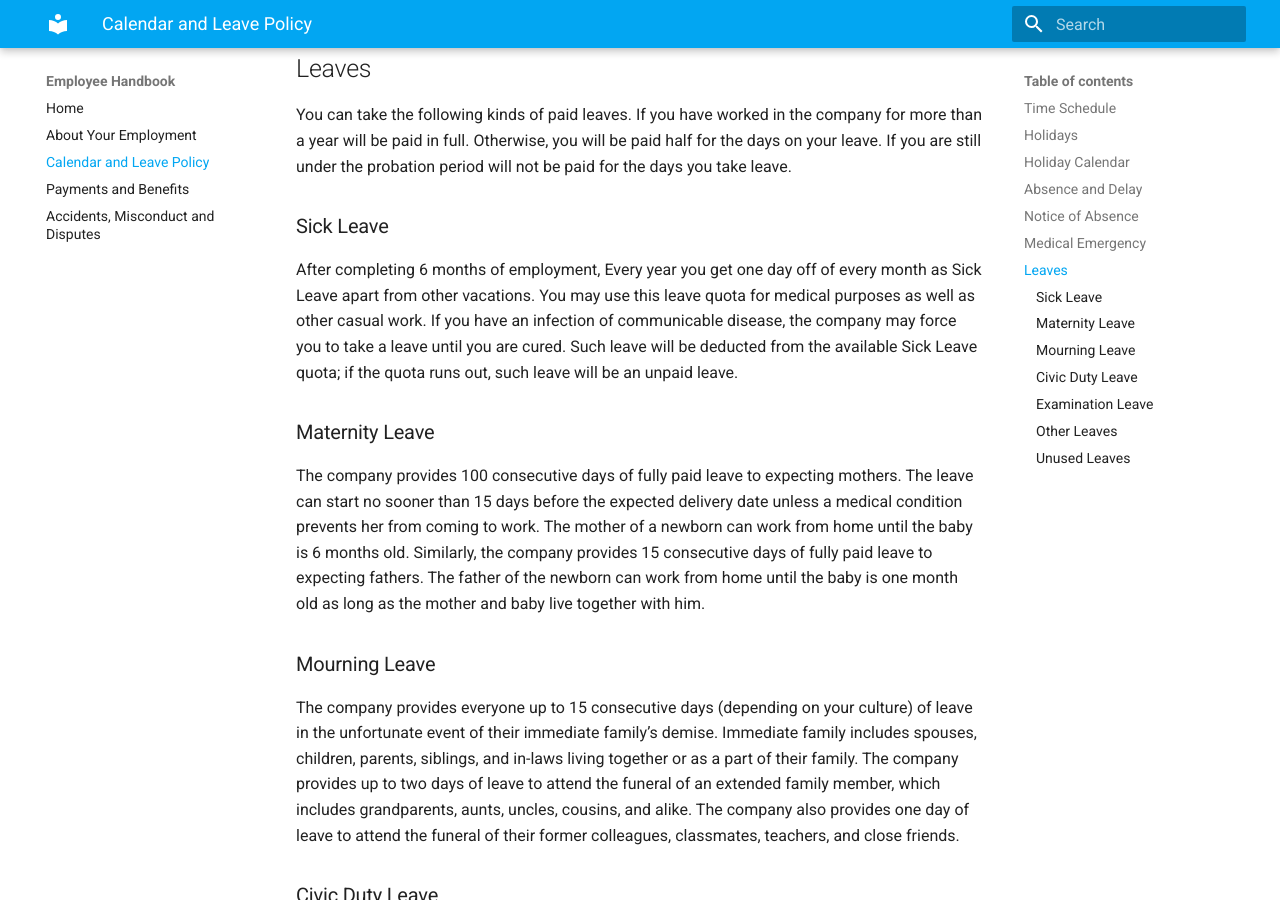
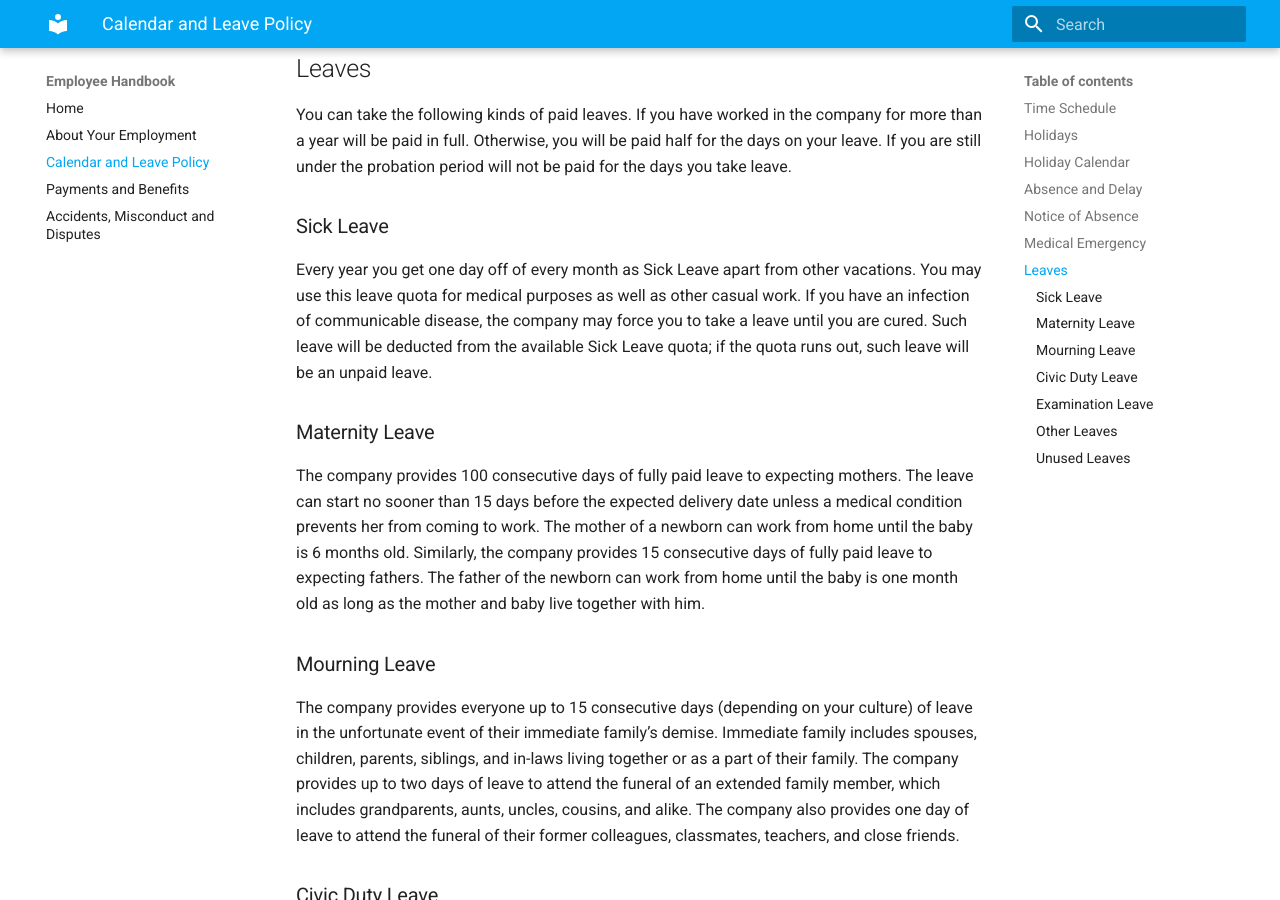
Before and after one commit to skybaseinnovations/employee-handbook, an MkDocs documentation site: the page built from docs/leave.md, in a window 1280 px wide and 900 px high, scrolled down 2548 px. Built offline with MkDocs 1.6.1 and Material for MkDocs 9.7.7, drawn with Linux system fonts in a browser that asks for light colours.

Commit message:
Update leave.md

```diff
--- a/docs/leave.md
+++ b/docs/leave.md
@@ -50,7 +50,7 @@ When an absence is due to illness, or medical emergency the company reserves the
 You can take the following kinds of paid leaves. If you have worked in the company for more than a year will be paid in full. Otherwise, you will be paid half for the days on your leave. If you are still under the probation period will not be paid for the days you take leave.
 
 ### Sick Leave
-After completing 6 months of employment, Every year you get one day off of every month as Sick Leave apart from other vacations. You may use this leave quota for medical purposes as well as other casual work. If you have an infection of communicable disease, the company may force you to take a leave until you are cured. Such leave will be deducted from the available Sick Leave quota; if the quota runs out, such leave will be an unpaid leave.
+Every year you get one day off of every month as Sick Leave apart from other vacations. You may use this leave quota for medical purposes as well as other casual work. If you have an infection of communicable disease, the company may force you to take a leave until you are cured. Such leave will be deducted from the available Sick Leave quota; if the quota runs out, such leave will be an unpaid leave.
 
 ### Maternity Leave
 The company provides 100 consecutive days of fully paid leave to expecting mothers. The leave can start no sooner than 15 days before the expected delivery date unless a medical condition prevents her from coming to work. The mother of a newborn can work from home until the baby is 6 months old. Similarly, the company provides 15 consecutive days of fully paid leave to expecting fathers. The father of the newborn can work from home until the baby is one month old as long as the mother and baby live together with him.
```
